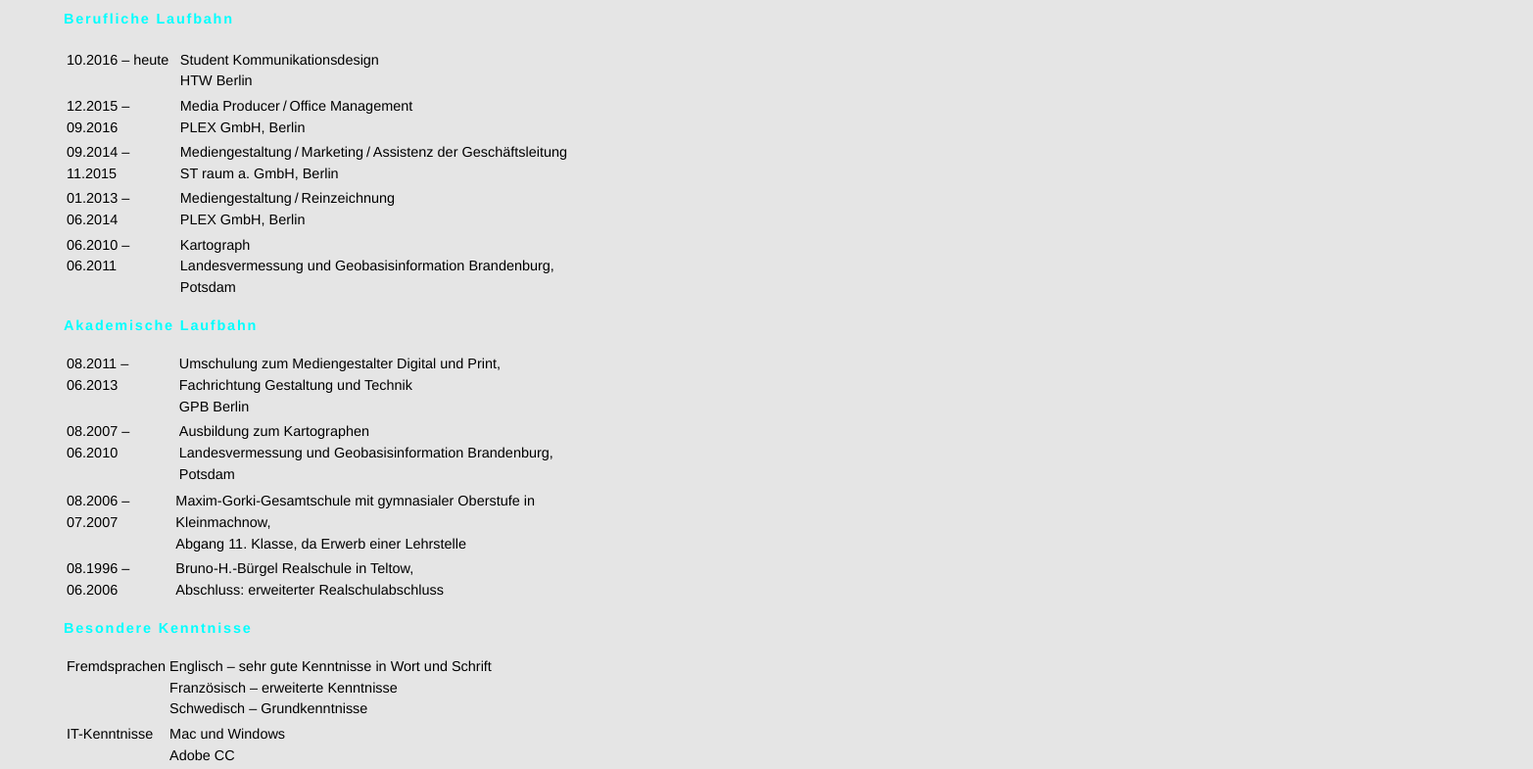
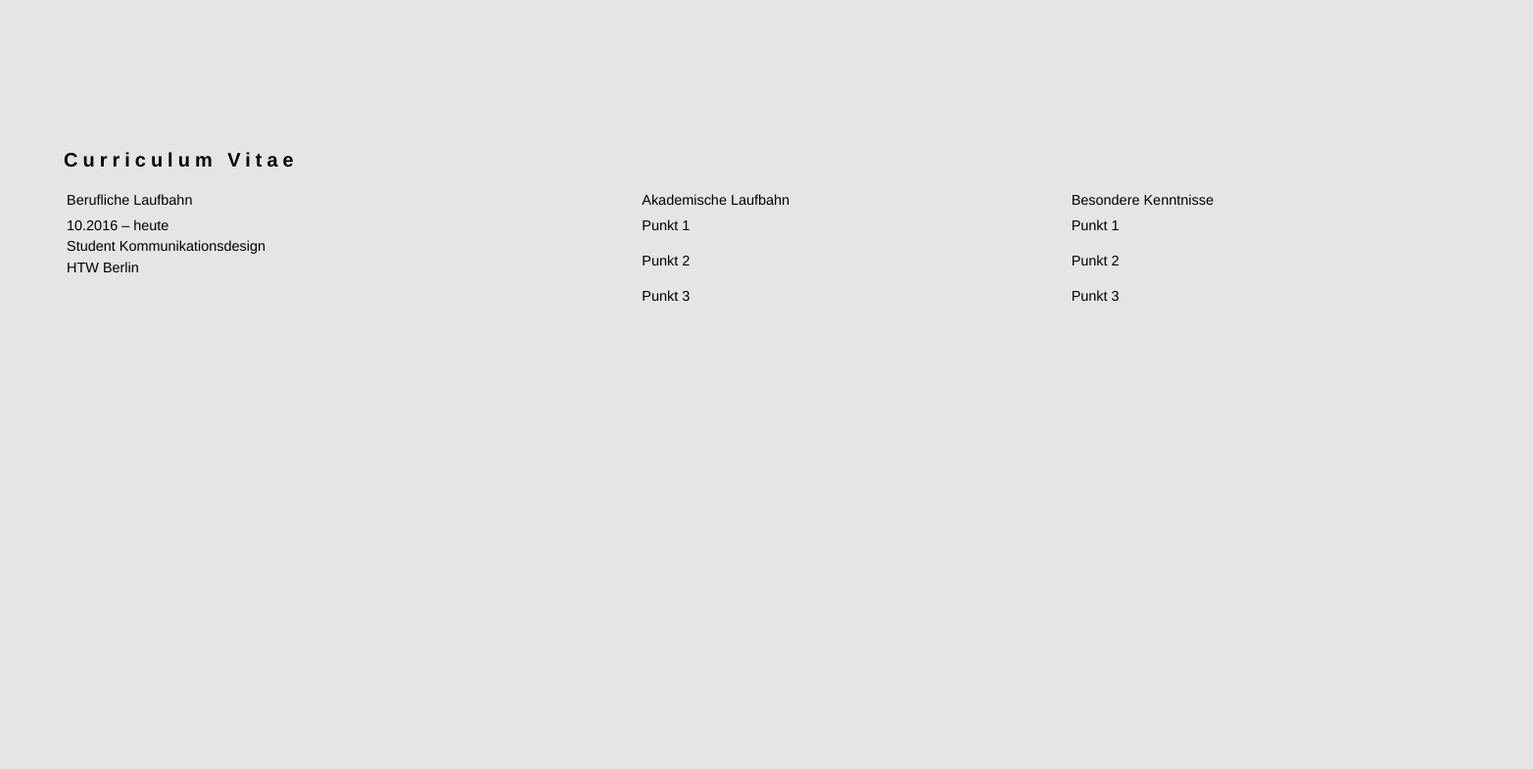
Before and after one commit to nckbrlyn/anoack.github.io, a plain HTML site: page CV.html in a window 1280 px wide. Shown: the part 293-1078 px from the top of the page at 98% size, 1565 px wide, since content can reach past the window. After the commit the page ends 800 px from the top, so only its background shows below. Drawn offline with Linux system fonts and the light colour scheme.

Commit message:
edit table on cv – try to make it responsive 1

```diff
--- a/CV.html
+++ b/CV.html
@@ -40,7 +40,33 @@
     <div id="cv">
       <h1>Curriculum Vitae</h1>
         <table>
-            <tr><h3>Berufliche Laufbahn</h3></tr>
+          <thead>
+            <tr>
+              <td>Berufliche Laufbahn</td>
+              <td>Akademische Laufbahn</td>
+              <td>Besondere Kenntnisse</td>
+            </tr>
+          </thead>
+          <tbody>
+            <tr>
+              <td>10.2016&nbsp;–&nbsp;heute<br />
+              Student Kommunikationsdesign<br>HTW Berlin</td>
+
+              <td>
+                <p>Punkt 1</p>
+                <p>Punkt 2</p>
+                <p>Punkt 3</p>
+              </td>
+              <td>
+                <p>Punkt 1</p>
+                <p>Punkt 2</p>
+                <p>Punkt 3</p>
+              </td>
+            </tr>
+          </tbody>
+        </table>
+
+          <!--
             <tr>
               <td>10.2016&nbsp;–&nbsp;heute</td>
               <td>Student Kommunikationsdesign<br>HTW Berlin</td>
@@ -108,7 +134,7 @@
       <td>Hobbies</td>
       <td>fotografieren, zeichnen, lesen, schwimmen, radfahren, joggen</td>
     </tr>
-  </table>
+  </table>-->
 </div>
 </body>
 </html>
--- a/css/stylesheet.css
+++ b/css/stylesheet.css
@@ -187,7 +187,6 @@ body {
   padding-left: 20px;
 }
 
-
 #cv h1 {
   font-size: 20px;
   letter-spacing: 0.25em;
@@ -208,7 +207,7 @@ body {
   line-height: 1.5;
   font-size: 0.95em;
   padding-right: 50px;
-  max-width: 570px;
+  width: 1500px;
 }
 
 td {
```
Also changed, not shown: work.html (+2 -2 lines). Lines whose indentation alone changed are shown as unchanged.
